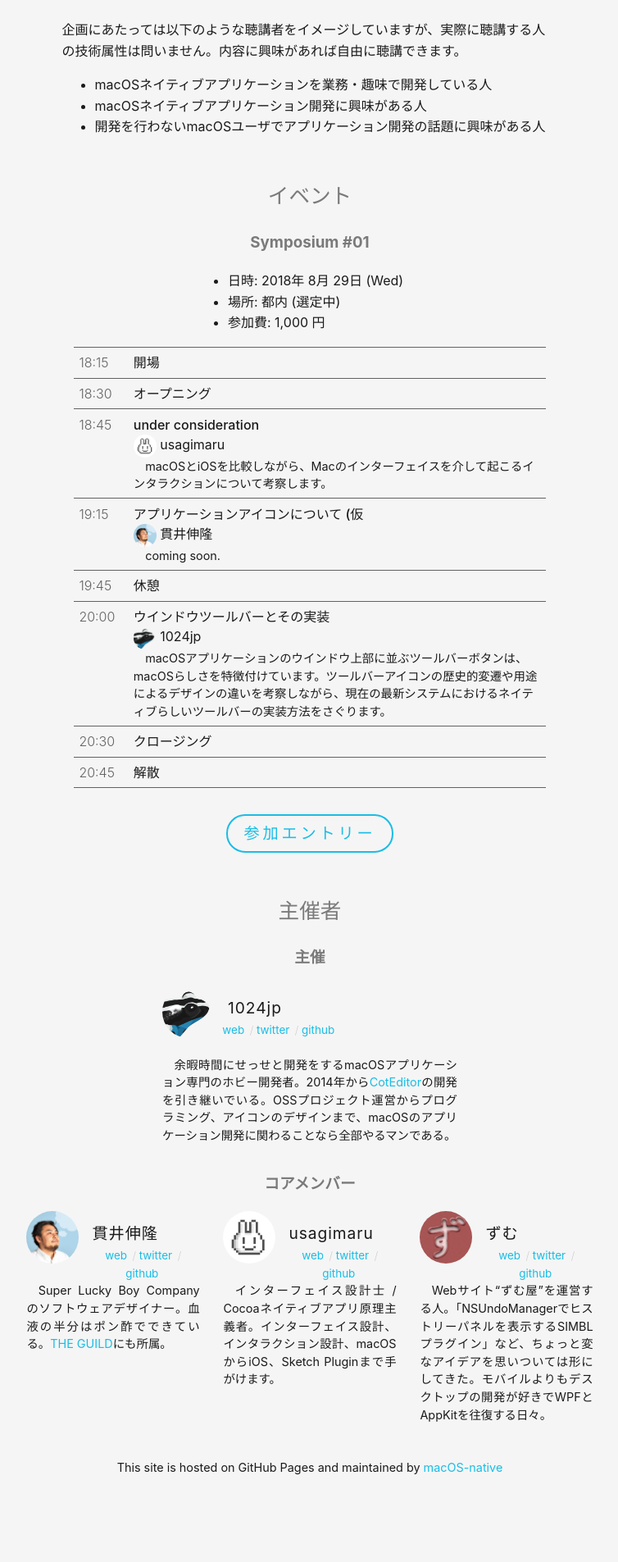
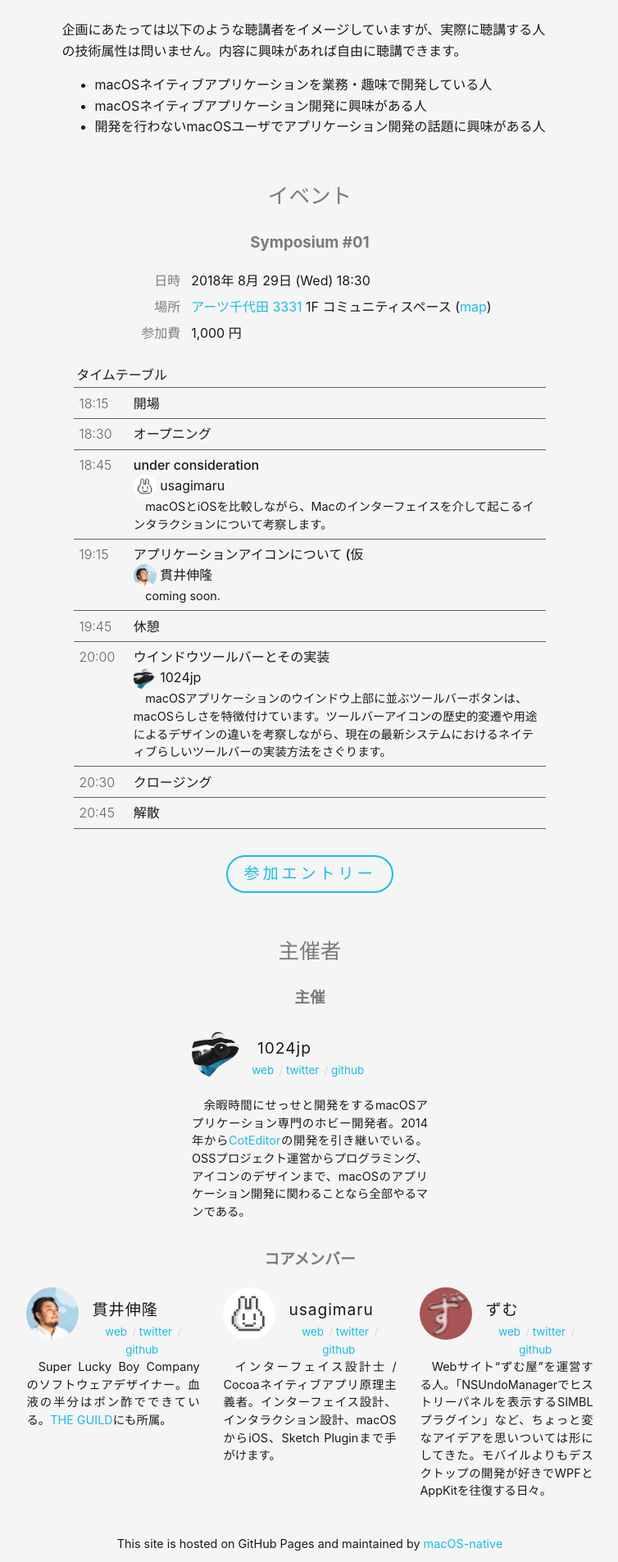
Before and after one commit to macOS-native/macos-native.github.io, a Jekyll site: the page built from index.md, in a window 1280 px wide. Shown: the part 875-2780 px from the top of the page at 82% size, without its empty margins (262-1016 px from the left). Built offline with Jekyll 4.4.1, drawn with Linux system fonts in a browser that asks for light colours; before the commit the page ends 2687 px from its top, so only the background shows below that.

Commit message:
Update event location

```diff
--- a/_data/events.yml
+++ b/_data/events.yml
@@ -1,7 +1,11 @@
 symposium_01:
   title: "Symposium #01"
   date: 2018-08-29 18:30:00+09:00
-  location: 都内 (選定中)
+  location:
+    name: アーツ千代田 3331
+    room: 1F コミュニティスペース
+    web: https://3331.jp
+    map: http://maps.apple.com/?t=r&q=3331+Arts+Chiyoda&sll=36.5626,136.362305&z=10
   fee: "1,000 円"
   entry_url: https://macos-native.connpass.com/event/93015/
   timetable:
--- a/_includes/event.html
+++ b/_includes/event.html
@@ -1,14 +1,24 @@
 {% assign event = site.data.events[include.param] %}
 
+<div class="event">
 <h3>{{ event.title }}</h3>
 
-<ul class="event">
-  <li>日時: {{ event.date | date: "%Y年 %-m月 %-d日 (%a)" }}</li>
-  <li>場所: {{ event.location }}</li>
-  <li>参加費: {{ event.fee }}</li>
-</ul>
+<dl class="info">
+  <dt>日時</dt>
+  <dd>{{ event.date | date: "%Y年 %-m月 %-d日 (%a) %H:%M" }}</dd>
+  <dt>場所</dt>
+  <dd>
+    <a href="{{ event.location.web }}">{{ event.location.name }}</a> {{ event.location.room }}
+    {% if event.location.map %}
+    <span class="map">(<a href="{{event.location.map}}">map</a>)</span>
+    {% endif %}
+  </dd>
+  <dt>参加費</dt>
+  <dd>{{ event.fee }}</dd>
+</dl>
 
 <table class="timetable">
+  <caption>タイムテーブル</caption>
 {% for item in event.timetable %}
   <tr>
     <td><time>{{ item.time }}</time></td>
@@ -34,3 +44,5 @@
 </table>
 
 <p class="register"><a href="{{ event.entry_url }}" rel="external">参加エントリー</a></p>
+
+</div>
--- a/assets/css/style.css
+++ b/assets/css/style.css
@@ -86,7 +86,7 @@ div.member {
     justify-content: center;
 }
 .profile {
-    width: 50%;
+    width: 40%;
     margin: 0 2%;
     position: relative;
 }
@@ -133,11 +133,38 @@ div.member {
 
 /* event */
 
+.event dl.info {
+    display: table;
+    margin-left: auto;
+    margin-right: auto;
+}
+.event dl.info dt {
+    margin-bottom: 0.2em;
+    color: hsl(0, 0%, 50%);
+    float: left;
+    width: 4em;
+    text-align: right;
+}
+.event dl.info dd {
+    margin-bottom: 0.2em;
+    margin-left: 4.8em;
+}
+.event dl.info dd:after {
+  content: '';
+  display: block;
+  clear: both;
+}
+
 table.timetable {
     width: 80%;
     margin-left: auto;
     margin-right: auto;
     line-height: 1.5;
+}
+table.timetable caption {
+    text-align: left;
+    font-weight: 500;
+    padding: 0.2em;
 }
 table.timetable tr {
     border-top:    0.5px solid hsla(0, 0%, 0%, 0.6);
@@ -166,16 +193,6 @@ table.timetable p.description {
     margin: 0;
 }
 
-ul.event {
-    width: 15em;
-    margin-left: auto;
-    margin-right: auto;
-}
-ul.event + p {
-    text-align: center;
-    color: hsl(0, 0%, 60%);
-}
-
 .register {
     text-align: center;
     margin: 2em auto;
```
